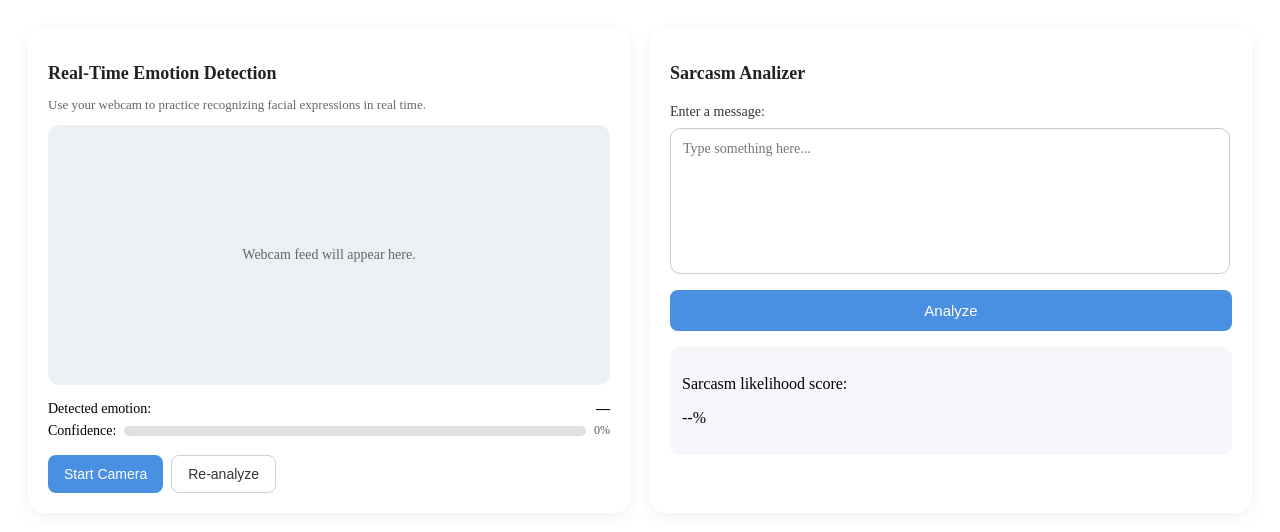
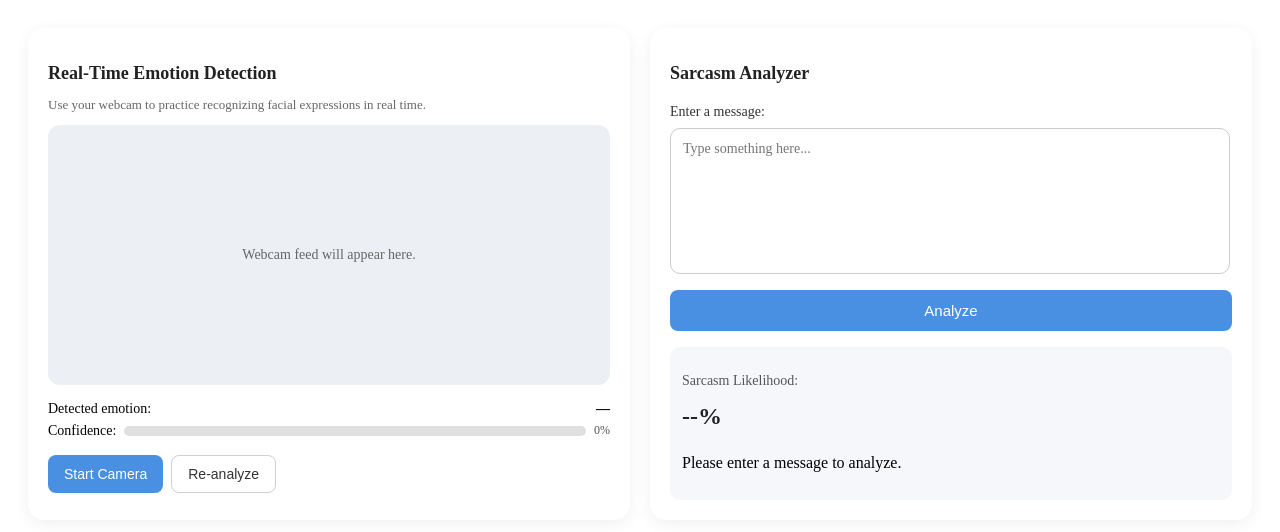
Before and after one commit to spiderpilo/Assistive-Social-Cue-Companion, a React (Vite) app in the folder client/: page / in a window 1280 px wide. Both pictures are taken after a click on the button "Analyze". Shown: the top 532 px of the page. Built offline with nearby package versions, Linux system fonts and the light colour scheme.

Commit message:
feat: add mock sarcasm analysis to sarcasm panel

```diff
--- a/client/src/components/SarcasmPanel.jsx
+++ b/client/src/components/SarcasmPanel.jsx
@@ -1,29 +1,78 @@
-function SarcasmPanel(){
+import { useState } from "react";
+
+function SarcasmPanel() {
+  // 1) STATE: what our UI needs to remember
+  const [inputText, setInputText] = useState("");      // what the user typed
+  const [sarcasmScore, setSarcasmScore] = useState(null); // 0–100, or null if nothing yet
+  const [sarcasmLabel, setSarcasmLabel] = useState("");   // text like "Likely sarcastic"
+
+  // 2) Handle typing in the textarea
+  function handleChange(event) {
+    setInputText(event.target.value);
+  }
+
+  // 3) Handle clicking the "Analyze" button (mock logic for now)
+  function handleAnalyze() {
+    const trimmed = inputText.trim();
+    if (!trimmed) {
+      setSarcasmScore(null);
+      setSarcasmLabel("Please enter a message to analyze.");
+      return;
+    }
+
+    // ---- MOCK LOGIC (placeholder, to be replaced with real API later) ----
+    // Simple fake rule: longer / more intense messages → higher sarcasm %
+    const base = Math.min(trimmed.length, 100); // cap at 100
+    const randomNoise = Math.floor(Math.random() * 15); // make it feel less "robotic"
+    const fakeScore = Math.min(base + randomNoise, 100);
+
+    let label;
+    if (fakeScore > 70) {
+      label = "Very likely sarcastic";
+    } else if (fakeScore > 40) {
+      label = "Possibly sarcastic";
+    } else {
+      label = "Unlikely sarcastic";
+    }
+
+    setSarcasmScore(fakeScore);
+    setSarcasmLabel(label);
+  }
+
   return (
     <div className="sarcasm-panel">
-            {/*title*/}
-            <h2 className="panel-title">Sarcasm Analizer</h2>
+      {/* Title */}
+      <h2 className="panel-title">Sarcasm Analyzer</h2>
 
-            {/*input section*/}
+      {/* Input Group */}
       <div className="input-section">
-                <label htmlFor="sarcasm-input">Enter a message: </label>
+        <label htmlFor="sarcasmInput">Enter a message:</label>
         <textarea
           id="sarcasmInput"
           placeholder="Type something here..."
           className="sarcasm-textarea"
+          value={inputText}           // controlled by React state
+          onChange={handleChange}     // updates state as you type
         />
       </div>
 
-             {/* 3. Button */}
-            <button className="analyze-btn">Analyze</button>
+      {/* Button */}
+      <button className="analyze-btn" onClick={handleAnalyze}>
+        Analyze
+      </button>
 
-            {/* 4. Results Section */}
+      {/* Results Section */}
       <div className="results-section">
-                <p className="results-label">Sarcasm likelihood score:</p>
-                <p className="results-value">--%</p>
+        <p className="result-label">Sarcasm Likelihood:</p>
+        <p className="result-value">
+          {sarcasmScore !== null ? `${sarcasmScore}%` : "--%"}
+        </p>
+        {sarcasmLabel && (
+          <p className="result-description">{sarcasmLabel}</p>
+        )}
       </div>
+    </div>
+  );
+}
 
-        </div>
-
-)}
 export default SarcasmPanel;
```
Lines whose indentation alone changed are shown as unchanged.
